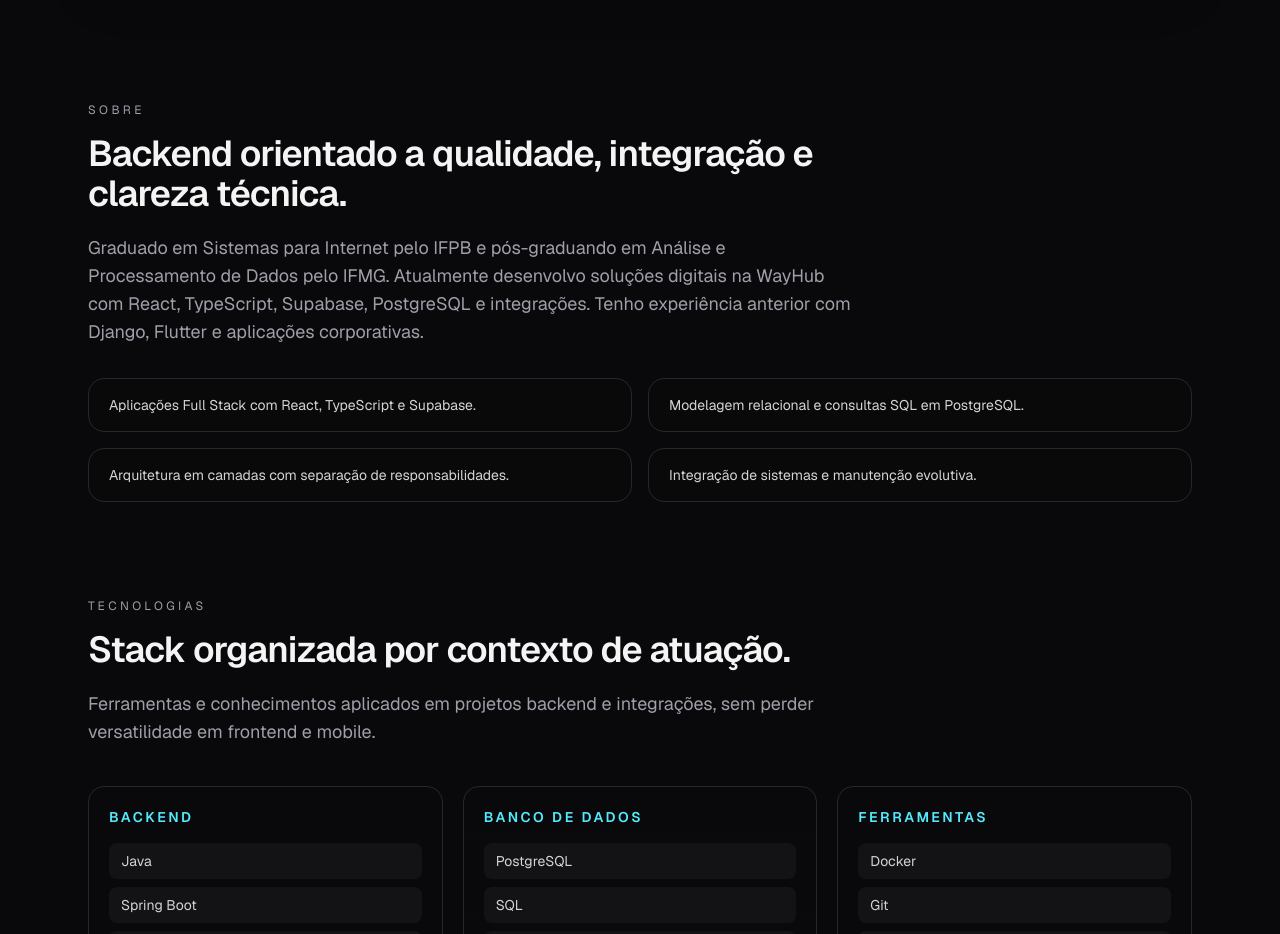
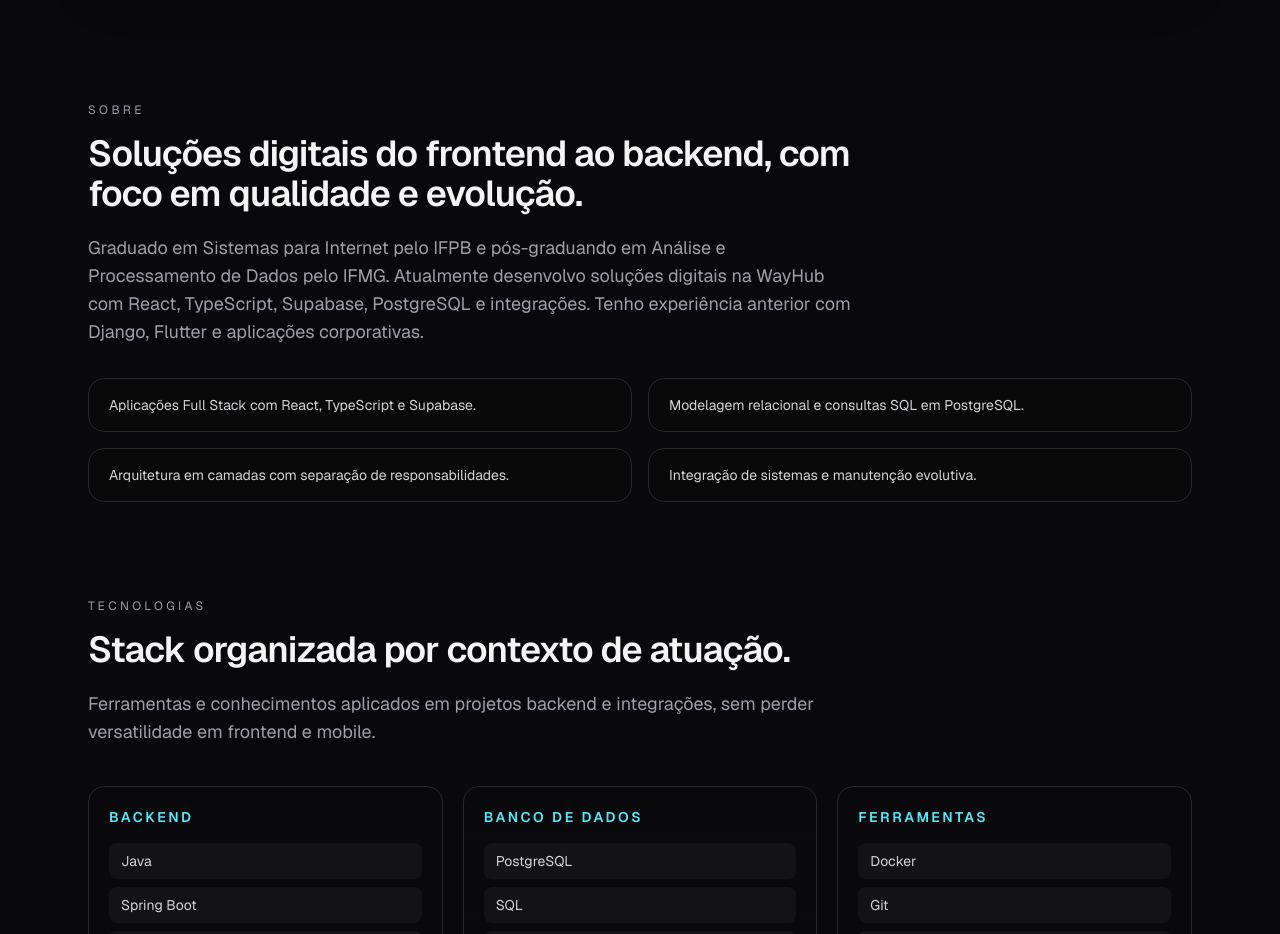
Before and after one commit to Nillocoelho/Portif-lio, a Next.js app: page / in a window 1280 px wide. Shown: the part 920-1854 px from the top of the page. Built offline with nearby package versions, Linux system fonts and the light colour scheme.

Commit message:
feat: atualizar components/About.tsx para perfil Full Stack Pleno

```diff
--- a/components/About.tsx
+++ b/components/About.tsx
@@ -7,7 +7,7 @@ export function About() {
     <Section id="sobre">
       <SectionHeading
         eyebrow="Sobre"
-        title="Backend orientado a qualidade, integração e clareza técnica."
+        title="Soluções digitais do frontend ao backend, com foco em qualidade e evolução."
         description={profile.about}
       />
 
@@ -15,7 +15,7 @@ export function About() {
         {profile.focusAreas.map((item) => (
           <div
             key={item}
-            className="rounded-2xl border border-zinc-800 bg-zinc-950/70 px-5 py-4 text-sm text-zinc-300 transition hover:border-cyan-300/30 hover:bg-zinc-900/80"
+            className="rounded-2xl border border-zinc-800 bg-zinc-950/70 px-5 py-4 text-sm text-zinc-300 transition hover:border-emerald-300/30 hover:bg-zinc-900/80"
           >
             {item}
           </div>
```
